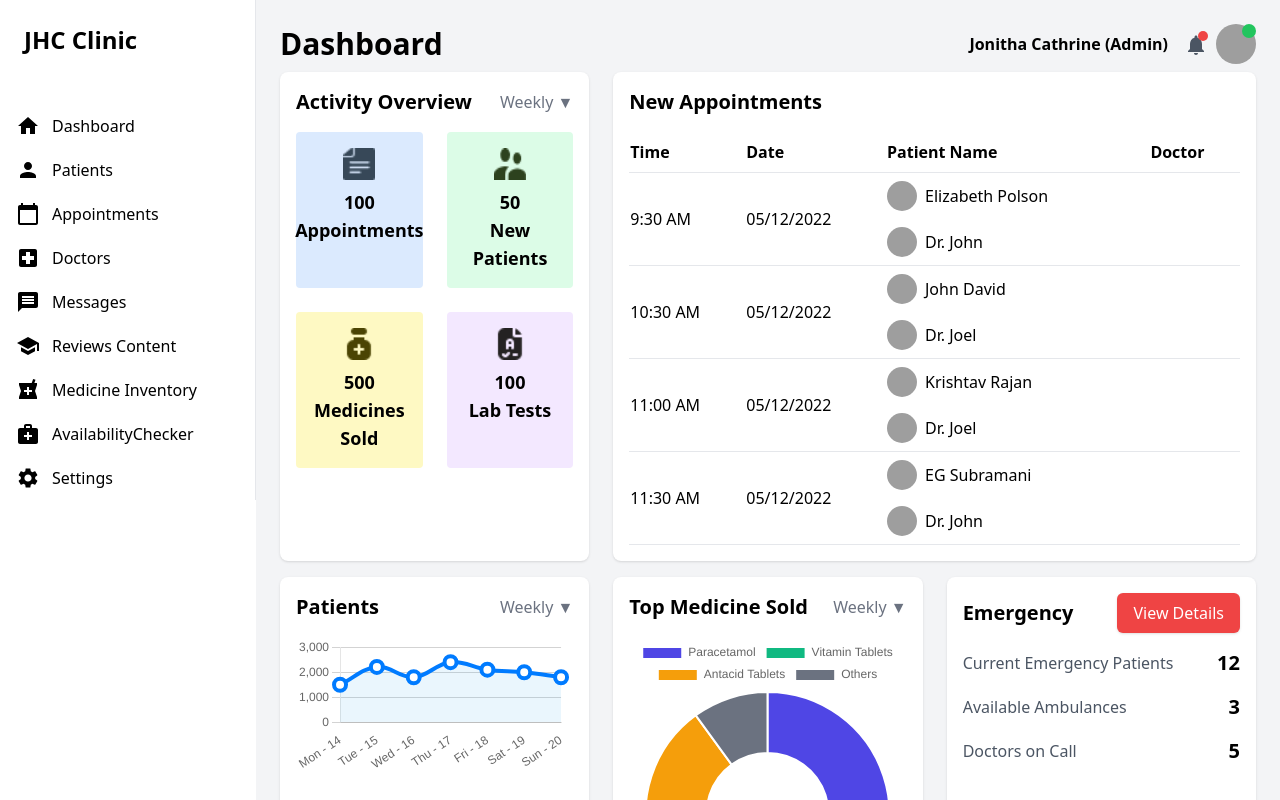
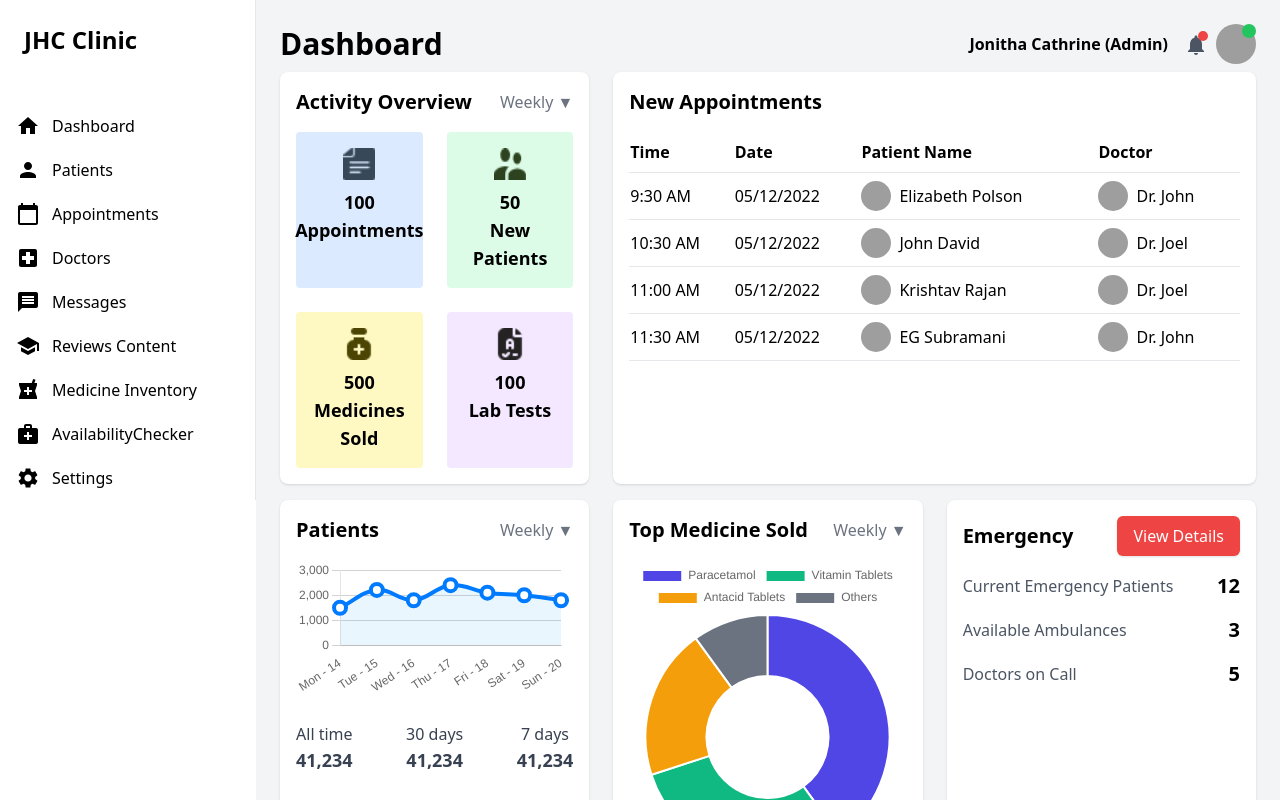
Before and after one commit to Saquir-Ali/Hospital-Managment, a React (Create React App) app in the folder helthcare/: page / in a window 1280 px wide. Shown: the top 800 px of the page. Built offline with nearby package versions, Linux system fonts and the light colour scheme; grey boxes are pictures that could not be loaded.

Commit message:
Doctor error solve

```diff
--- a/helthcare/src/App.js
+++ b/helthcare/src/App.js
@@ -12,7 +12,7 @@ import BloodAvailabilityChecker from "./Component/BloodAvailabilityChecker";
 import AvailabilityChecker from "./Component/AvailabilityChecker";
 import Doctors from "./Component/Doctors";
 import Messages from "./Component/Messages";
-import { Reviews } from "@mui/icons-material";
+import Reviews from "./Component/Reviews";
 
 const BodyStructure = () => (
   <>
--- a/helthcare/src/Component/Dashboard.js
+++ b/helthcare/src/Component/Dashboard.js
@@ -130,7 +130,8 @@ const Dashboard = () => {
                     <td className="py-2">{appointment.date}</td>
 
                     {/* Patient Column */}
-                    <td className="py-2 flex items-center ">
+                    <td className="py-2">
+                      <div className="flex items-center">
                         <Avatar
                           className="mr-2"
                           src={appointment.patientAvatar}
@@ -138,10 +139,12 @@ const Dashboard = () => {
                           sx={{ width: 30, height: 30 }} // Smaller avatar size
                         />
                         <span>{appointment.patientName}</span>
+                      </div>
                     </td>
 
                     {/* Doctor Column */}
-                    <td className="py-2 flex items-center ">
+                    <td className="py-2">
+                      <div className="flex items-center">
                         <Avatar
                           className="mr-2"
                           src={appointment.doctorAvatar}
@@ -149,6 +152,7 @@ const Dashboard = () => {
                           sx={{ width: 30, height: 30 }} // Smaller avatar size
                         />
                         <span>{appointment.doctorName}</span>
+                      </div>
                     </td>
                   </tr>
                 ))}
--- a/helthcare/src/Component/SideBar.js
+++ b/helthcare/src/Component/SideBar.js
@@ -53,7 +53,7 @@ const SideBar = () => {
           Messages
         </Link>
         <Link
-          to="/reviews"
+          to="/Reviews"
           className="flex items-center py-2.5 px-4 rounded transition duration-200 hover:bg-blue-100"
         >
           <SchoolIcon className="mr-3" />
@@ -71,7 +71,7 @@ const SideBar = () => {
           to="/AvailabilityChecker"
           className="flex items-center py-2.5 px-4 rounded transition duration-200 hover:bg-blue-100"
         >
-           <MedicalServicesIcon className="mr-3" />
+          <MedicalServicesIcon className="mr-3" />
           AvailabilityChecker
         </Link>
         <Link
```
Lines whose indentation alone changed are shown as unchanged.
